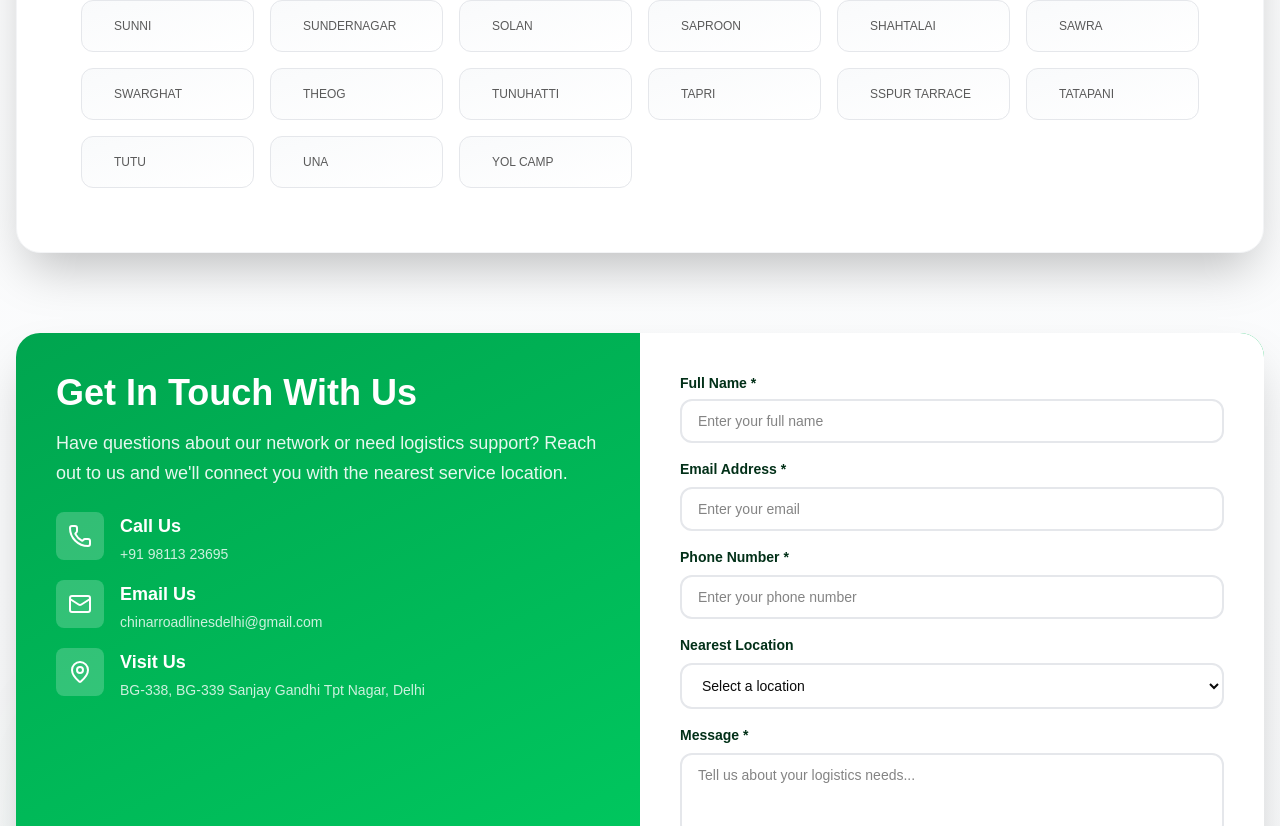
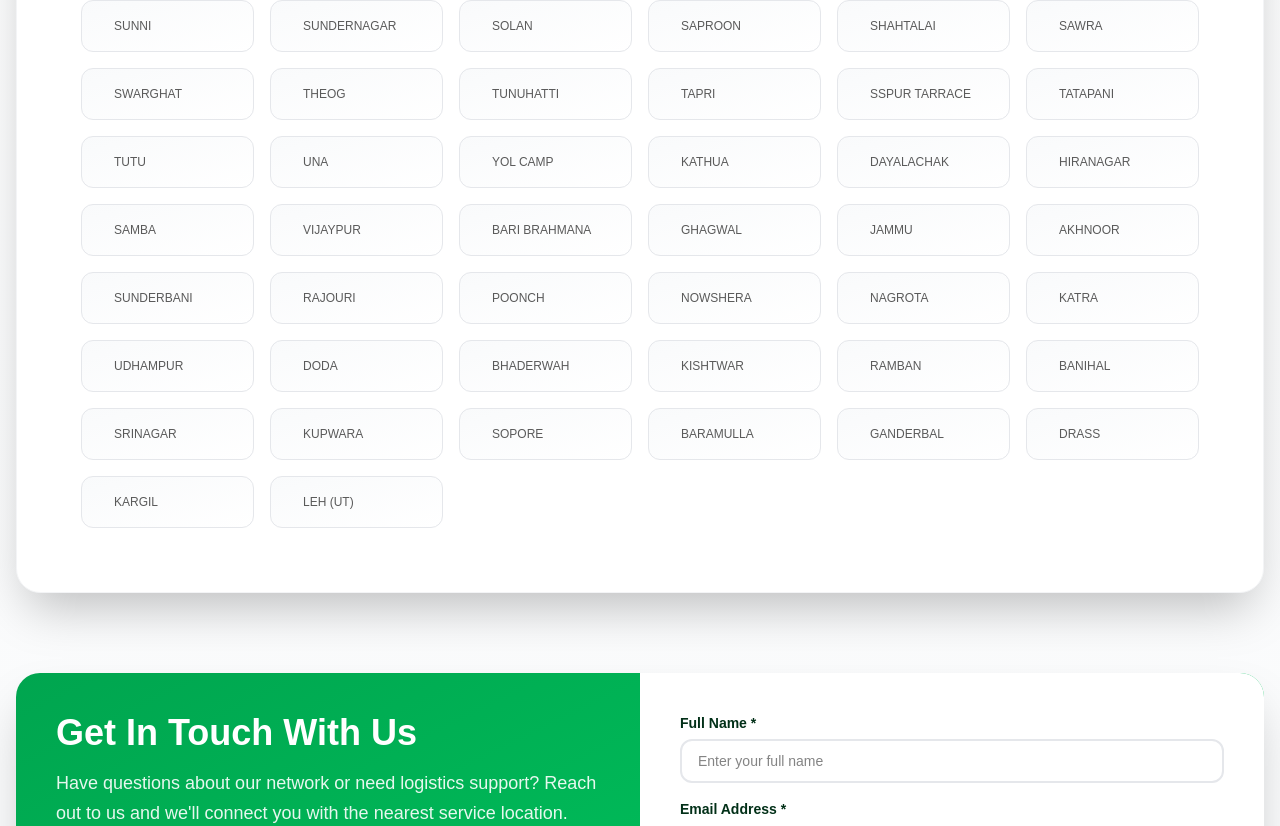
Before and after one commit to neha-kandari/Chinar, a React (Vite) app: page /network in a window 1280 px wide. Shown: the part 1836-2662 px from the top of the page. Built offline with nearby package versions, Linux system fonts and the light colour scheme.

Commit message:
Add new locations to the Network component

```diff
--- a/src/app/components/Network.tsx
+++ b/src/app/components/Network.tsx
@@ -27,7 +27,12 @@ const networkLocations = [
   "SUBATHU", "SOGHI", "SUNGRA", "SARKAGHAT", "SHAHPUR", "SANJOLI",
   "SUJANPUR", "SALONI", "SALAPPAR", "SHIMLA", "SUNNI", "SUNDERNAGAR",
   "SOLAN", "SAPROON", "SHAHTALAI", "SAWRA", "SWARGHAT", "THEOG",
-  "TUNUHATTI", "TAPRI", "SSPUR TARRACE", "TATAPANI", "TUTU", "UNA", "YOL CAMP"
+  "TUNUHATTI", "TAPRI", "SSPUR TARRACE", "TATAPANI", "TUTU", "UNA", "YOL CAMP",
+  "KATHUA", "DAYALACHAK", "HIRANAGAR", "SAMBA", "VIJAYPUR", "BARI BRAHMANA",
+  "GHAGWAL", "JAMMU", "AKHNOOR", "SUNDERBANI", "RAJOURI", "POONCH",
+  "NOWSHERA", "NAGROTA", "KATRA", "UDHAMPUR", "DODA", "BHADERWAH",
+  "KISHTWAR", "RAMBAN", "BANIHAL", "SRINAGAR", "KUPWARA", "SOPORE",
+  "BARAMULLA", "GANDERBAL", "DRASS", "KARGIL", "LEH (UT)"
 ];
 
 export default function Network() {
```
